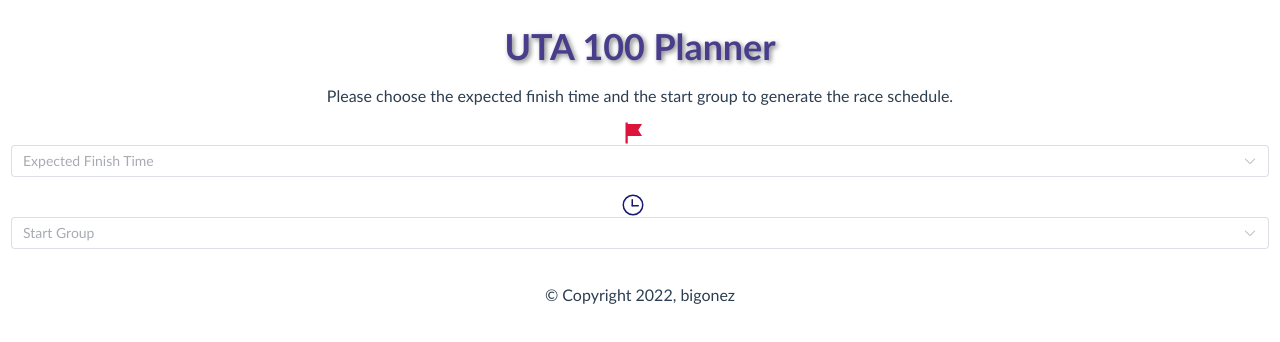
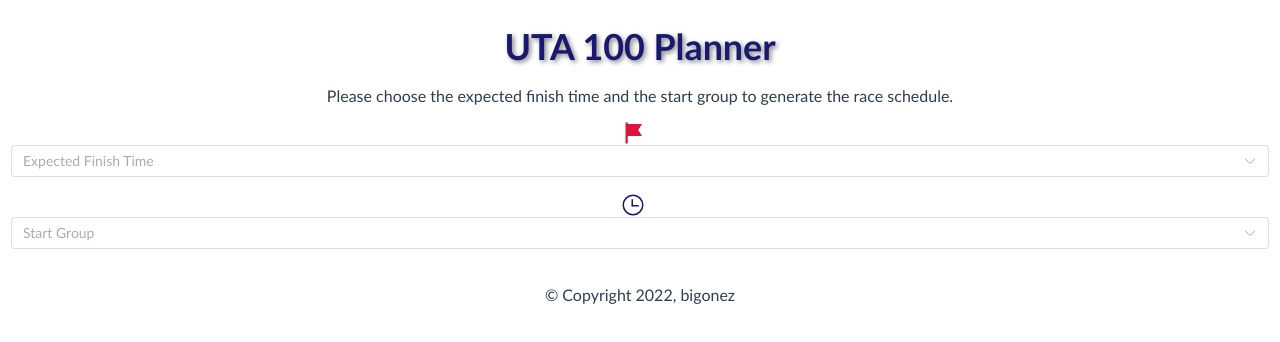
Before and after one commit to bigonez/utaplanner, a Vue app: page / in a window 1280 px wide. Shown: the top 342 px of the page. Built offline with nearby package versions, Linux system fonts and the light colour scheme; the HTML template or start-up script is replaced by a standard one.

Commit message:
Update header color.
. update the header's color.

```diff
--- a/src/components/UtaPlanner.vue
+++ b/src/components/UtaPlanner.vue
@@ -289,7 +289,7 @@ export default {
   --el-header-height: 25px;
   font-size: 2.24em;
   font-weight: bold;
-  color: #483d8b;
+  color: #191970;
   text-shadow: 2px 2px 5px grey;
 }
 .el-main {
```
